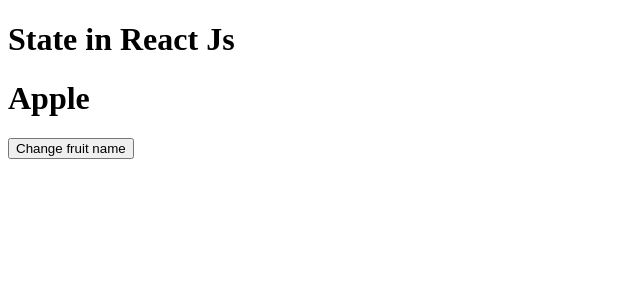
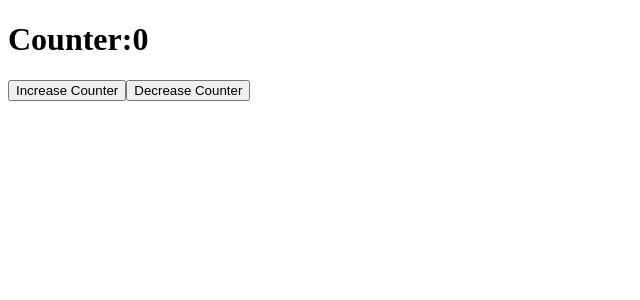
Before and after one commit to gaurav31120/React-step-by-step, a React (Vite) app in the folder react-step-by-step/: page / in a window 1280 px wide. Shown: the top 300 px of the page, without its empty margins (0-640 px from the left). Built offline with nearby package versions, Linux system fonts and the light colour scheme.

Commit message:
10 Counter program

```diff
--- a/react-step-by-step/src/App.jsx
+++ b/react-step-by-step/src/App.jsx
@@ -1,4 +1,5 @@
 import ClickEvent from "./ClickEventAndFunctionCall";
+import Counter from "./Components/Counter";
 import Header from "./Header";
 import JsxInReact from "./JsxInReact";
 import State from "./State";
@@ -39,7 +40,8 @@
   return (
     <>
     <div>
-    <State/>
+      <Counter/>
+    {/* <State/> */}
     {/* <ClickEvent/> */}
     {/* <h1>Jsx with curly braces</h1>
     <h1>{name?name:"user not found"}</h1>
--- /dev/null
+++ b/react-step-by-step/src/Components/Counter.jsx
@@ -0,0 +1,14 @@
+import { useState } from "react";
+
+const Counter = () => {
+  const [count, setCount] = useState(0);
+  return (
+    <div>
+      <h1>Counter:{count}</h1>
+      <button onClick={() => setCount(count + 1)}>Increase Counter</button>
+      <button onClick={() => setCount(count - 1)}>Decrease Counter</button>
+    </div>
+  );
+};
+
+export default Counter;
```
Also changed, not shown: 1 other file (tests, documents, lock files or other folders).
